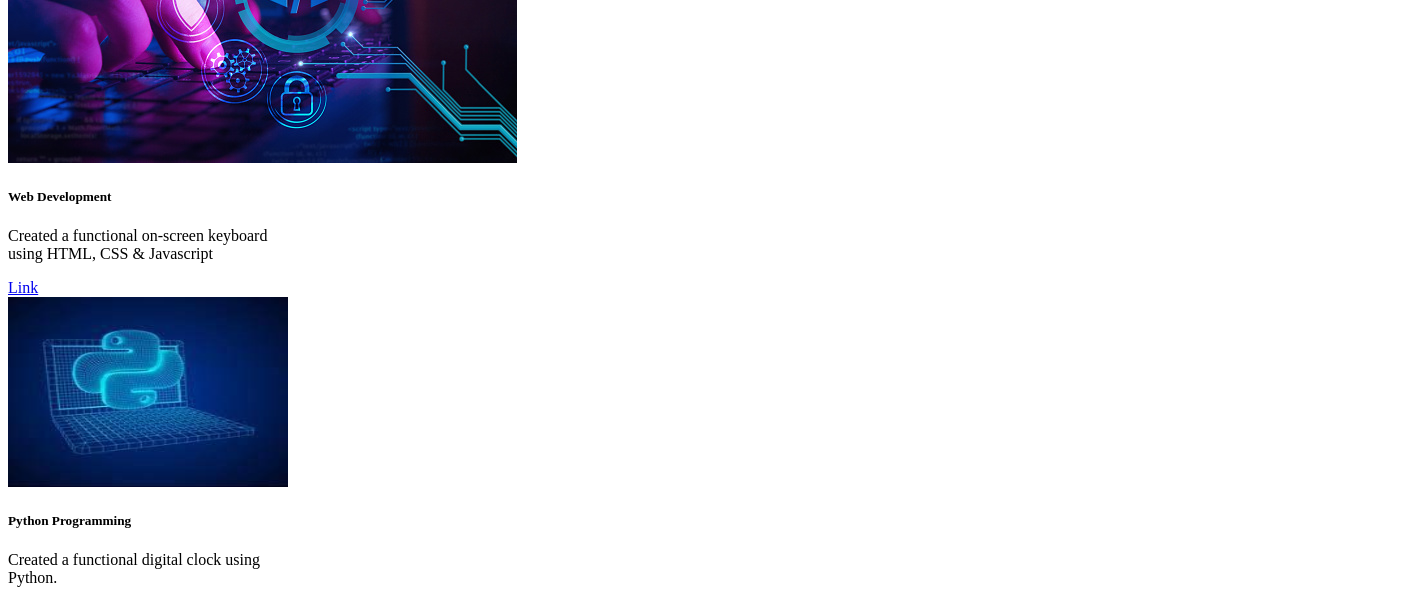
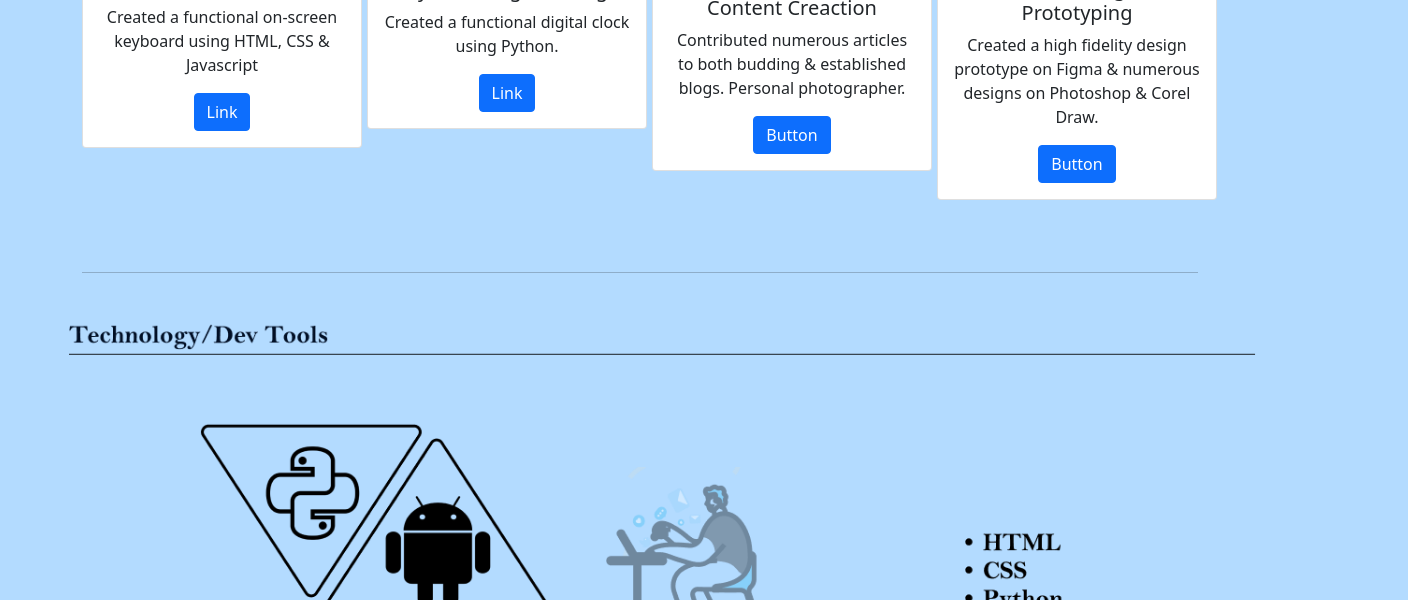
Before and after one commit to ZzelakS/Portfolio-Website, a plain HTML site: page index.html in a window 1280 px wide. Shown: the part 1036-1636 px from the top of the page, 1408 px wide, since content can reach past the window. Drawn offline with Linux system fonts and the light colour scheme; the site is published under a folder, as on GitHub Pages, so addresses that start at the root find nothing.

Commit message:
updated file paths

```diff
--- a/index.html
+++ b/index.html
@@ -6,8 +6,8 @@
     <meta http-equiv="X-UA-Compatible" content="IE=edge">
     <meta name="viewport" content="width=device-width, initial-scale=1.0">
     <title>Document</title>
-    <link rel="stylesheet" href="/bootstrap-5.1.3-dist/css/bootstrap.min.css">
-    <link rel="stylesheet" href="/index.css">
+    <link rel="stylesheet" href="bootstrap-5.1.3-dist/css/bootstrap.min.css">
+    <link rel="stylesheet" href="index.css">
 </head>
 
 <body>
@@ -236,7 +236,7 @@ Lagos, Nigeria.<br>
   <div id="preloader"></div>
   <a href="#" class="back-to-top d-flex align-items-center justify-content-center"><i
       class="bi bi-arrow-up-short"></i></a>
-    <script src="/bootstrap-5.1.3-dist/js/bootstrap.min.js"></script>
+    <script src="bootstrap-5.1.3-dist/js/bootstrap.min.js"></script>
 </body>
 
 </html>
```
